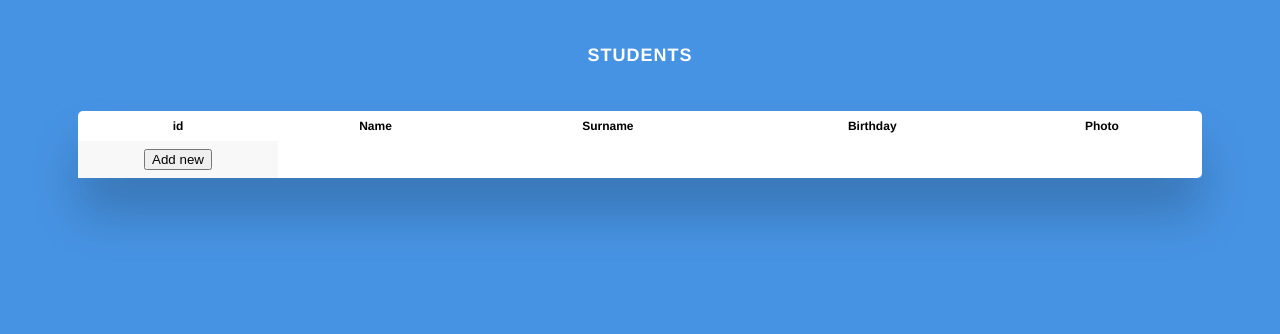
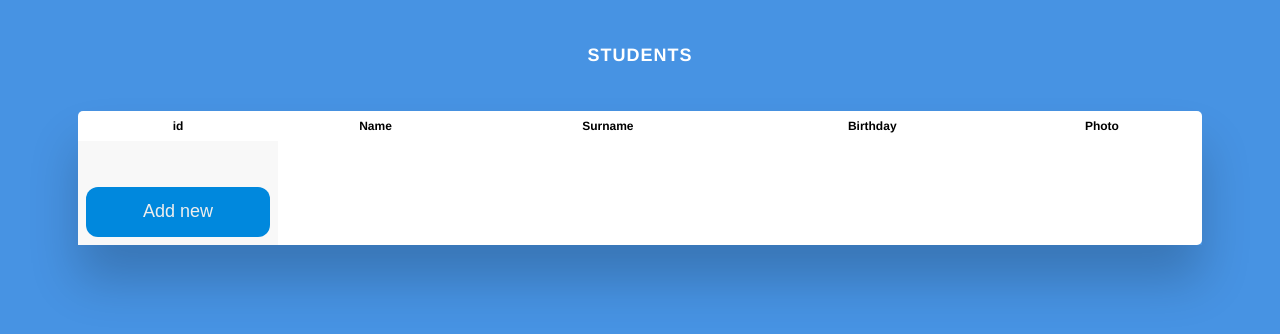
Before and after one commit to l3r8yJ/intervolga_test_task, a PHP site: template src/views/list.php in a window 1280 px wide. Shown: the top 334 px of the page. Run offline with PHP 8.4, Linux system fonts and the light colour scheme; the template is opened without the code that fills it, so the values that code supplies are empty.

Commit message:
add button added style

```diff
--- a/src/views/list.php
+++ b/src/views/list.php
@@ -37,7 +37,7 @@
         <?php endforeach;?>
         <th width="200">
             <a href="<?=$_SERVER['HTTP_REQUEST']?>/src/views/create/create.php">
-                <button>Add new</button>
+                <button class="submit">Add new</button>
             </a>
         </th>
     </table>
```
Also changed, not shown: 1 other file.
